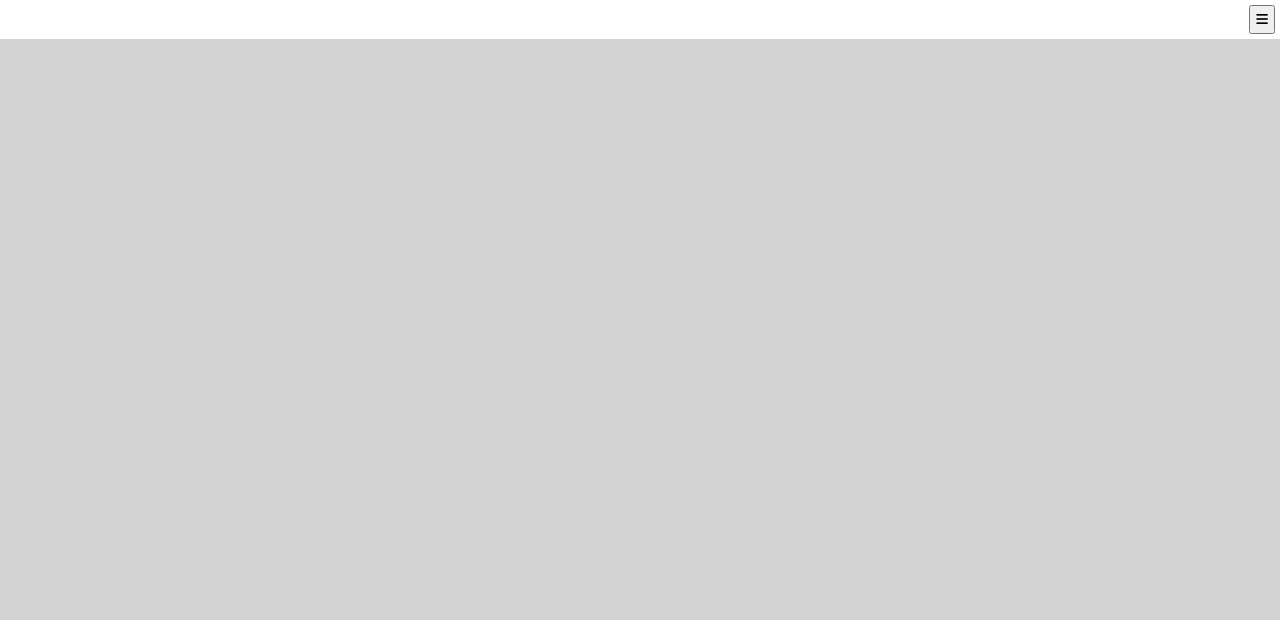
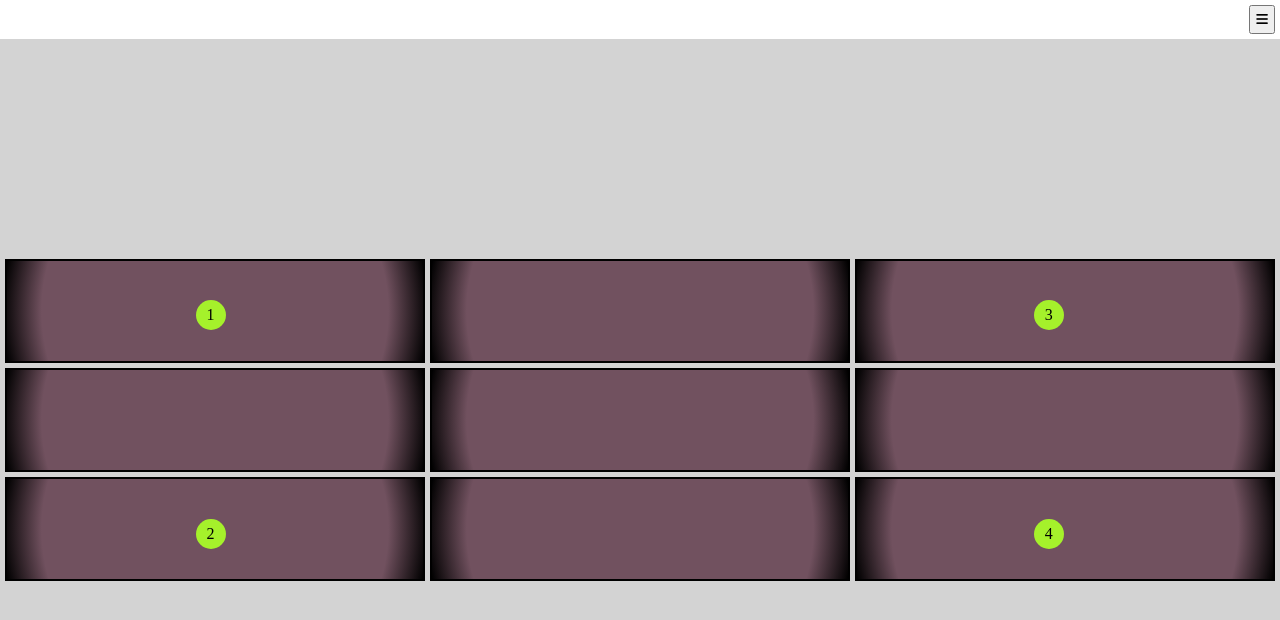
Before and after one commit to CYW-Allen/neutec_exam, a Vue app: page / in a window 1280 px wide. Shown: the top 620 px of the page. Built offline with nearby package versions, Linux system fonts and the light colour scheme.

Commit message:
feat: implement jiugongge component

```diff
--- a/src/App.vue
+++ b/src/App.vue
@@ -5,10 +5,12 @@
     </button>
   </div>
   <div class="appBody">
+    <JiugonggeComp />
   </div>
 </template>
 
 <script setup>
+import JiugonggeComp from './components/JiugonggeComp.vue';
 
 </script>
 
--- /dev/null
+++ b/src/components/JiugonggeComp.vue
@@ -0,0 +1,96 @@
+<template>
+  <div class="jiugongge" ref="jiugongge">
+    <div v-for="num in squareNum" :key="`square${num}`" :class="`square ${isGlowing(num) ? 'glowing_square' : ''}`">
+    </div>
+
+    <div v-for="ball, index in balls" :key="`ball${index}`" :id="`ball${index}`" class="ball"
+      :style="`top: ${ball.startY}%; left: ${ball.startX}%`">
+      {{ index + 1 }}
+    </div>
+  </div>
+</template>
+
+<script setup>
+import { onMounted, ref } from 'vue';
+
+const jiugongge = ref(null)
+const squareNum = 9;
+const isGlowing = (num) => num === 3 || num === 5 || num === 9;
+
+const balls = ref([
+  createBall(15, 13, 81, 13),
+  createBall(15, 81, 81, 81),
+  createBall(81, 13, 130, 13),
+  createBall(81, 81, 130, 81),
+]);
+
+function createBall(startX, startY, endX, endY) {
+  return { startX, startY, endX, endY };
+}
+
+function configBallAnimate(ballId, ballConfig) {
+  const { startX, startY, endX, endY } = ballConfig;
+
+  document.getElementById(ballId).animate([
+    { top: `${startY}%`, left: `${startX}%` },
+    { top: `${endY}%`, left: `${endX}%` }
+  ], {
+    duration: 1500,
+    iterations: Infinity,
+    easing: 'ease-out'
+  });
+}
+
+onMounted(() => {
+  balls.value.forEach((ball, index) => {
+    configBallAnimate(`ball${index}`, ball);
+  });
+});
+
+</script>
+
+<style scoped>
+.jiugongge {
+  width: 100%;
+  display: grid;
+  grid-template-columns: repeat(3, 1fr);
+  gap: 5px;
+  position: relative;
+  overflow: hidden;
+}
+
+.square {
+  height: 100px;
+  border: black solid 2px;
+  background: radial-gradient(circle, rgba(113, 81, 95, 1) 81%, rgba(0, 0, 0, 1) 100%);
+}
+
+.glowing_square {
+  animation: glowing 1.5s linear infinite;
+}
+@keyframes glowing {
+  0% {
+    opacity: 100%;
+  }
+
+  50% {
+    opacity: 60%;
+  }
+
+  100% {
+    opacity: 100%;
+  }
+}
+
+.ball {
+  width: 30px;
+  height: 30px;
+  background-color: #A5F12B;
+  border-radius: 50%;
+  position: absolute;
+  display: flex;
+  justify-content: center;
+  align-items: center;
+}
+
+</style>
```
